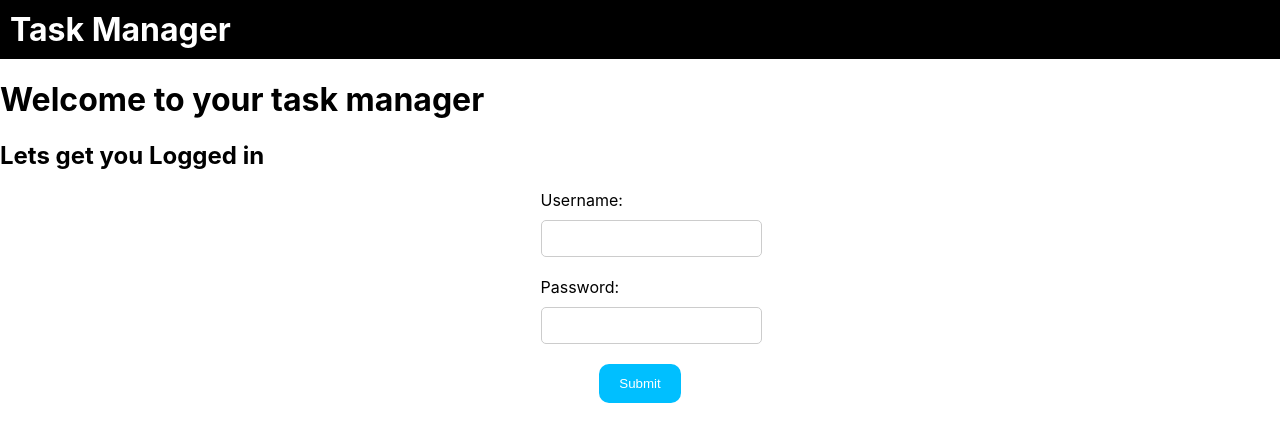
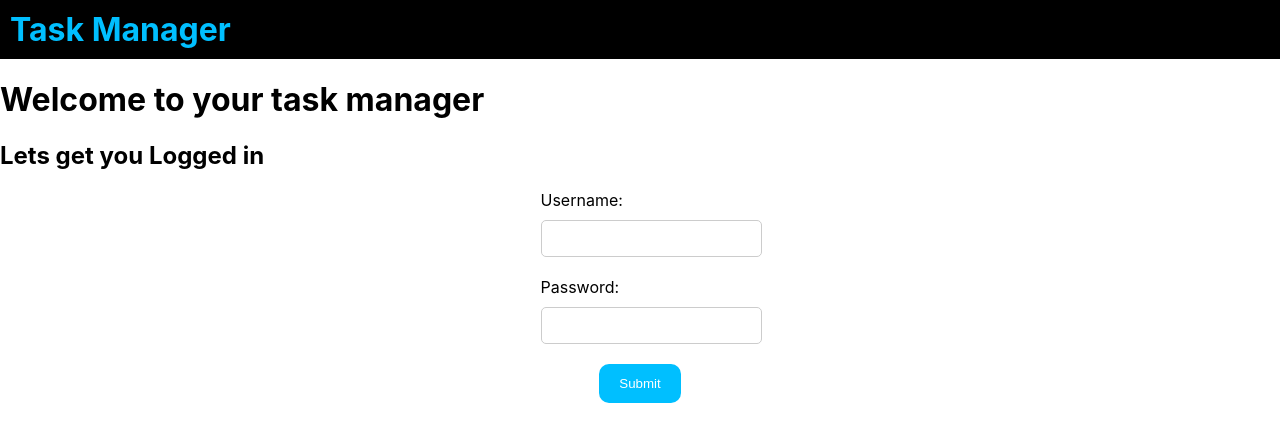
Before and after one commit to allenamaya/task-manager-React, a React (Create React App) app: page /login in a window 1280 px wide. Shown: the top 442 px of the page. Built offline with nearby package versions, Linux system fonts and the light colour scheme.

Commit message:
Project name color change

```diff
--- a/src/components/header.js
+++ b/src/components/header.js
@@ -27,7 +27,7 @@ const Header = ({ isLoggedIn, onLogout }) => {
             padding: '10px',
             width: '100%'
         }}>
-            <h1 style={{ margin: 0, color: "white" }}>Task Manager</h1>
+            <h1 style={{ margin: 0, color: "deepskyblue" }}>Task Manager</h1>
             {isLoggedIn && (
                 <button style={{
                     backgroundColor: '#2ECC71',
```
